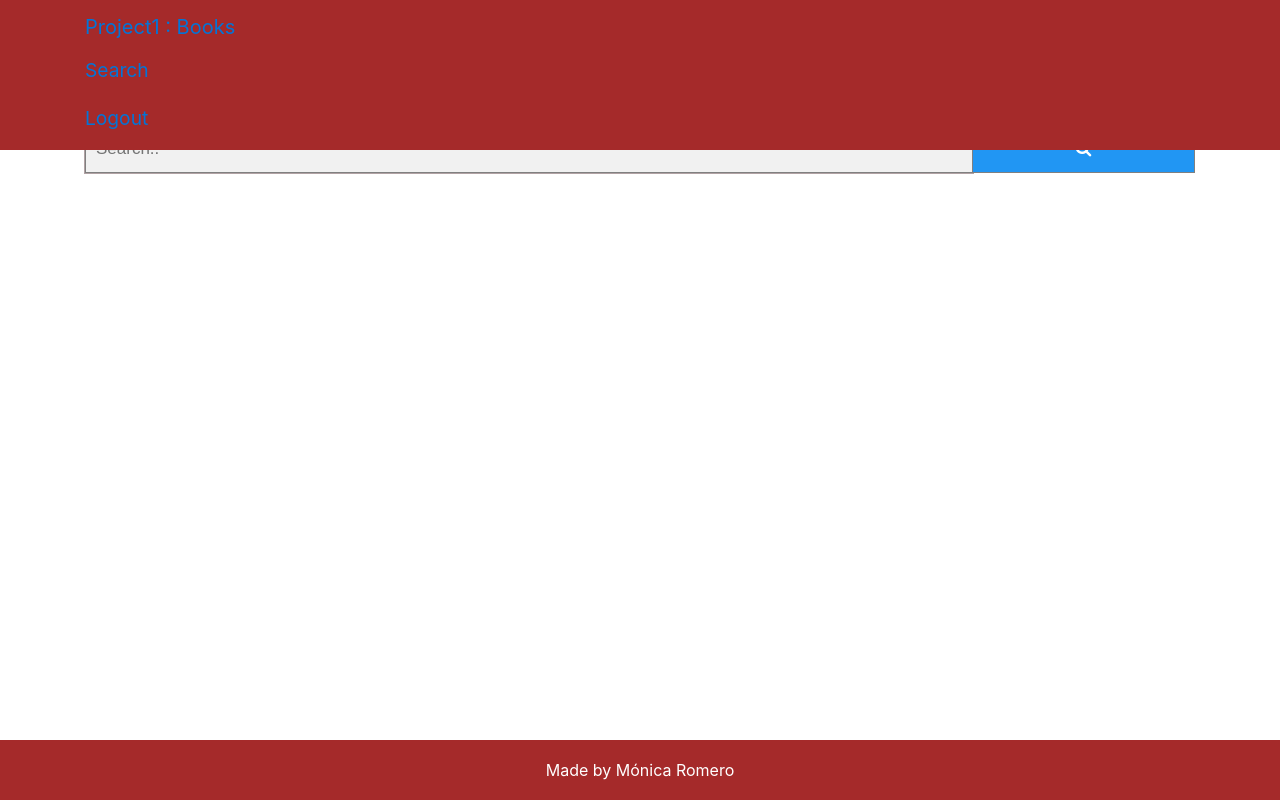
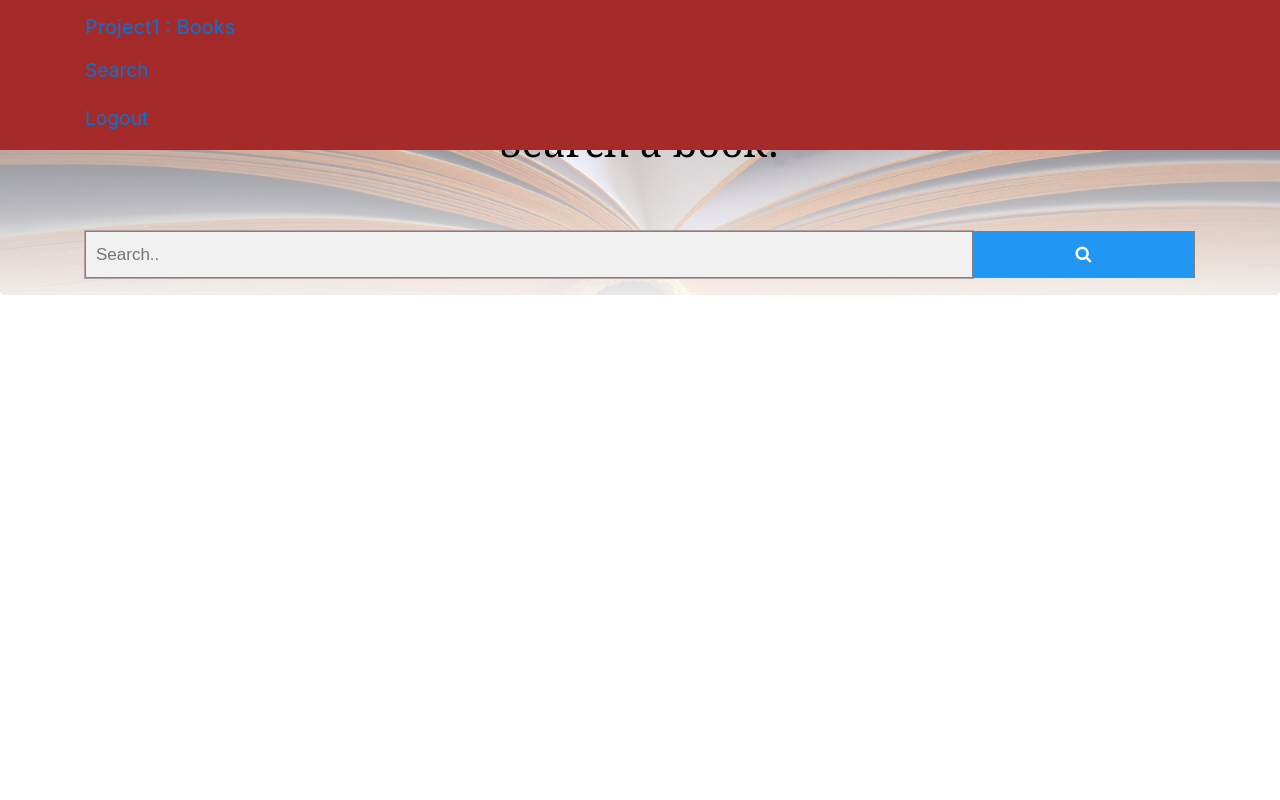
Before and after one commit to Leidhe/project1, a Flask app: page /search in a window 1280 px wide. Run offline with Flask 2, Linux system fonts and the light colour scheme; some libraries are stand-ins or nearby versions.

Commit message:
add jumbotron and image background

```diff
--- a/static/css/style2.css
+++ b/static/css/style2.css
@@ -9,7 +9,6 @@
 }
 
 .search_bar input[type=text] {
-  margin-top: 125px;
   padding: 10px;
   font-size: 17px;
   border: 1px solid grey;
@@ -21,7 +20,6 @@
 
 
 .search_bar button {
-  margin-top: 125px;
   float: left;
   width: 20%;
   padding: 10px;
@@ -33,4 +31,19 @@
   cursor: pointer;
 }
 
+.center{
+  text-align: center;
+  color: black;
+  margin-bottom: 6%;
+  font-family: Georgia, 'Times New Roman', Times, serif;
+
 }
+
+body {
+  padding-top: 3.5rem;
+}
+
+.jumbotron {
+  background: linear-gradient(to bottom, rgba(255, 255, 255, 0.301) 0%,rgba(255,255,255,0.9) 100%),url('/static/images/book.jpg') center center;
+  background-size: cover;
+}
--- a/templates/layout2.html
+++ b/templates/layout2.html
@@ -12,7 +12,7 @@
 </head>
 
 <body>
-    <nav class="navbar navbar-expand-sm navbar-dark menu fixed-top" id="mainNav">
+    <nav class="navbar navbar-expand navbar-dark menu fixed-top" id="mainNav">
 
         <div class="container">
             <a class="navbar-brand" href="#">Project1 : Books</a>
@@ -27,17 +27,15 @@
         </div>
 
     </nav>
-    <div class="container">
         {% block body %}
 
         {% endblock %}
-    </div>
 
-    <footer class="footer">
+    <!--<footer class="footer">
         <div class="container center">
             <span>Made by Mónica Romero</span>
         </div>
-    </footer>
+    </footer> -->
 
 </body>
 
--- a/templates/search.html
+++ b/templates/search.html
@@ -6,9 +6,15 @@
 {% endblock %}
 {% block heading %} First Page {% endblock %}
 {% block body %}
-<form class="search_bar active-pink-3 ">
-  <input type="text" placeholder="Search.." name="search">
-  <button type="submit"><i class="fa fa-search"></i></button>
-</form>
+<div class="jumbotron .jumbotron-fluid">
+  <div class="container">
+    <h1 class="center">Search a book!</h1>
+    <form class="search_bar active-pink-3 ">
+      <input type="text" placeholder="Search.." name="search">
+      <button type="submit"><i class="fa fa-search"></i></button>
+    </form>
+  </div>
+</div>
+
 
 {% endblock %}
```
Also changed, not shown: static/images/book.jpg (added).
